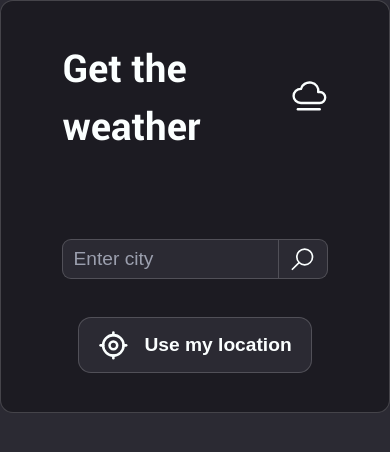
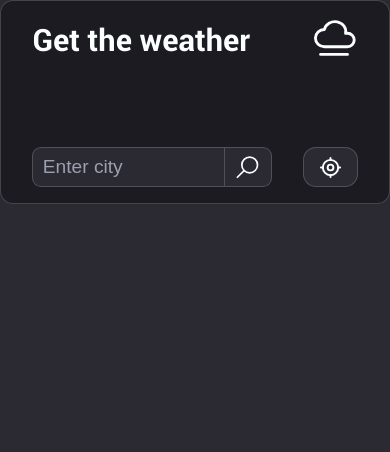
Before and after one commit to IvanoiuPetrut/weather-app, a Vue app: page / in a window 390 px wide. Shown: the top 452 px of the page. Built offline with nearby package versions, Linux system fonts and the light colour scheme; no server answers.

Commit message:
feat(style): add media queries for phone and tablet

```diff
--- a/src/components/SelectLocation.vue
+++ b/src/components/SelectLocation.vue
@@ -4,11 +4,11 @@
       <h2 class="header__title">Get the weather</h2>
       <IconWeather name="logo" class="header__logo"></IconWeather>
     </div>
-    <SearchBar></SearchBar>
     <div class="get-your-location">
+      <SearchBar class="select-location__class"></SearchBar>
       <button class="get-your-location__btn">
         <IconWeather name="current-location" class="icon"></IconWeather>
-        Use my location
+        <span class="btn__text"> Use my location </span>
       </button>
     </div>
   </div>
@@ -40,6 +40,10 @@ export default {
   background-color: colors.$primary-color;
   border-radius: 13px;
   border: 1px solid colors.$transparent-color-neutral;
+
+  @media (max-width: 768px) {
+    padding: 0.8rem 1.6rem;
+  }
   .header {
     display: flex;
     align-items: center;
@@ -48,11 +52,29 @@ export default {
 
     &__title {
       font-size: 2rem;
+      @media (max-width: 768px) {
+        font-size: 1.6rem;
+      }
     }
 
     &__logo {
       width: 3.2rem;
       height: 3.2rem;
+      @media (max-width: 768px) {
+        width: 2.4rem;
+        height: 2.4rem;
+      }
+    }
+  }
+  .get-your-location {
+    display: flex;
+    flex-direction: column;
+    align-items: center;
+    gap: 2.4rem;
+
+    @media (max-width: 768px) {
+      flex-direction: row;
+      gap: 1.6rem;
     }
   }
 
@@ -70,6 +92,13 @@ export default {
     cursor: pointer;
     transition: all 0.3s ease-in-out;
 
+    @media (max-width: 768px) {
+      padding: 0.4rem 0.8rem;
+      .btn__text {
+        display: none;
+      }
+    }
+
     &:hover {
       background-color: colors.$transparent-primary-color;
       border-color: colors.$accent-color;
@@ -78,6 +107,11 @@ export default {
     .icon {
       width: 1.6rem;
       height: 1.6rem;
+
+      @media (max-width: 768px) {
+        width: 1.2rem;
+        height: 1.2rem;
+      }
     }
   }
 }
```
